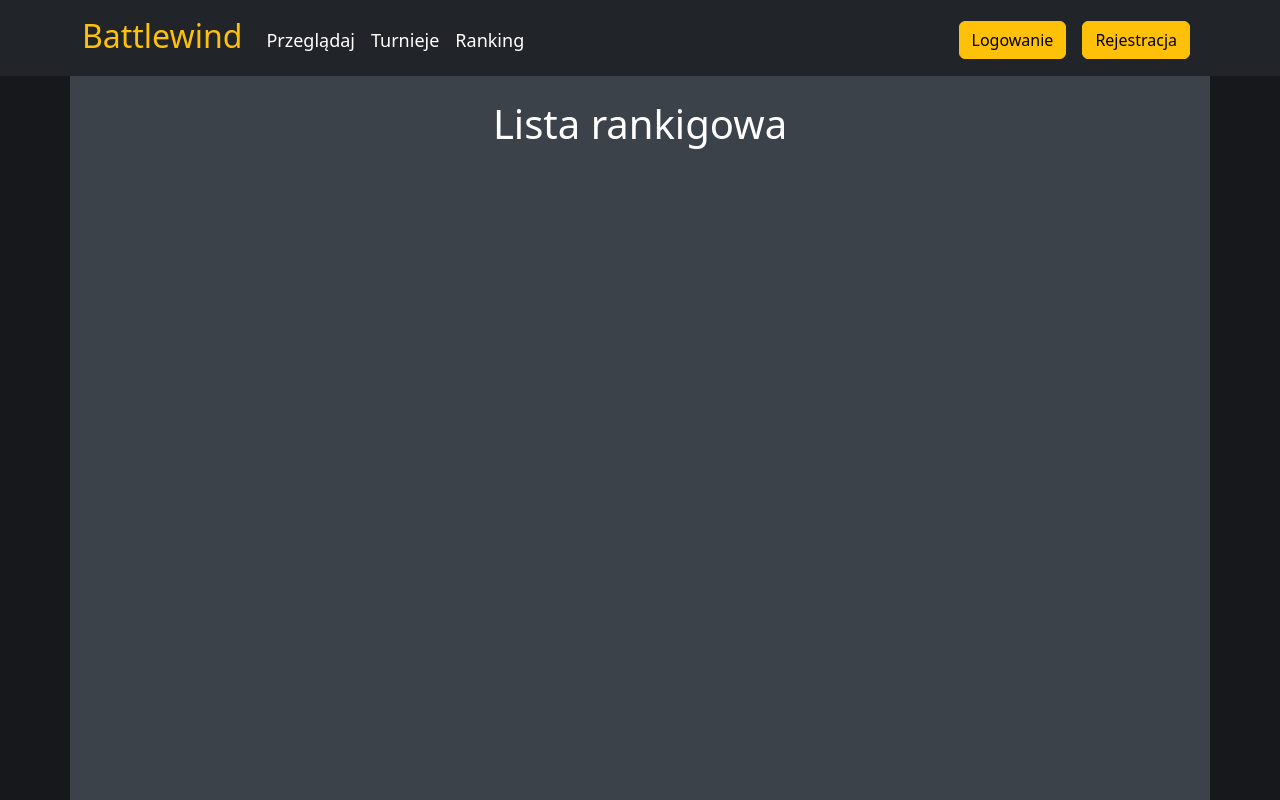
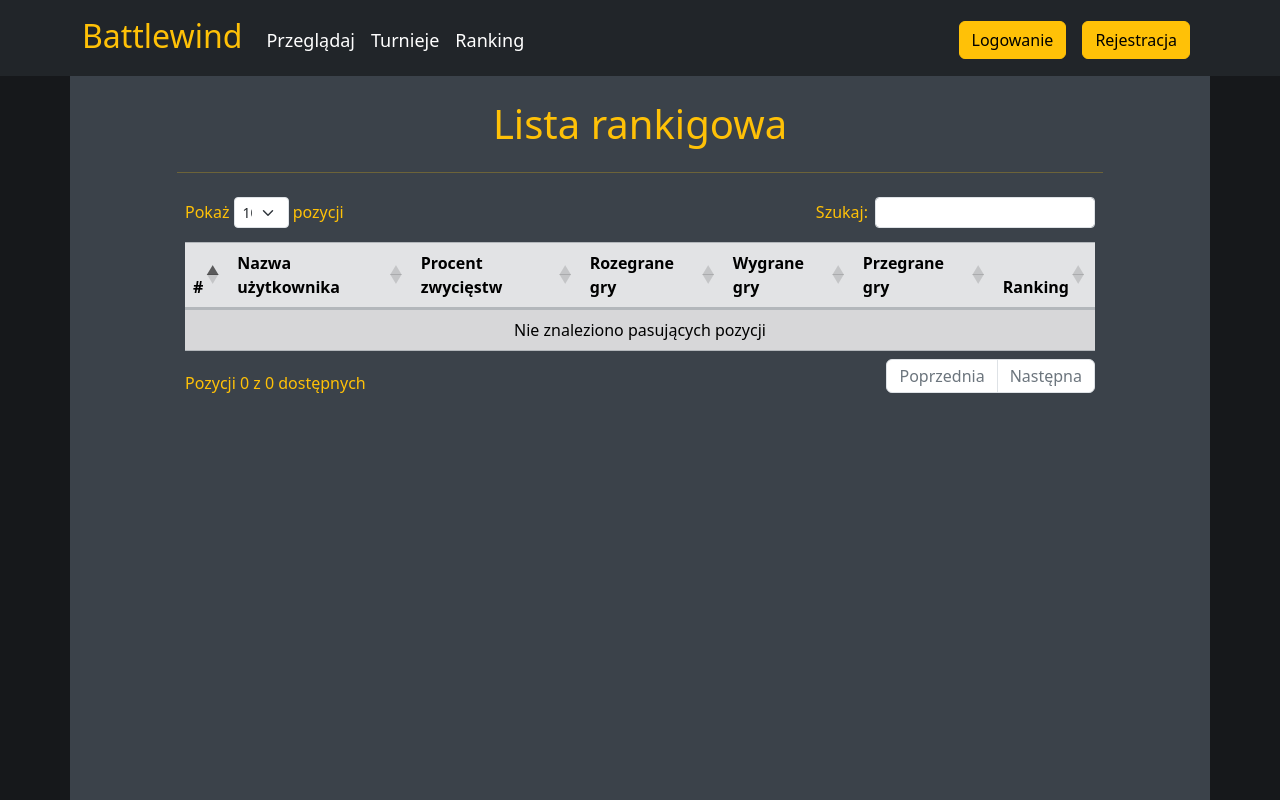
Before and after one commit to Szaneron/Battlewind, a Django app: page /ranking in a window 1280 px wide. Run offline with Django 4.2, Linux system fonts and the light colour scheme; some libraries are stand-ins or nearby versions.

Commit message:
ranking view set up

```diff
--- a/Website/forms.py
+++ b/Website/forms.py
@@ -21,7 +21,8 @@
         fields = ['summonerName', 'profilePic']
 
         widgets = {
-            'summonerName': forms.TextInput(attrs={'class': 'form-control'})
+            'summonerName': forms.TextInput(attrs={'class': 'form-control'}),
+            'profilePic': forms.FileInput(attrs={'class': 'form-control', 'label': ''})
         }
 
 
--- a/Website/models.py
+++ b/Website/models.py
@@ -11,6 +11,7 @@
     gamesPlayed = models.IntegerField(default=0, null=False)
     gamesWon = models.IntegerField(default=0, null=False)
     gamesLost = models.IntegerField(default=0, null=False)
+    rating = models.IntegerField(default=0, null=False)
 
     def __str__(self):
         return str(self.user)
--- a/Website/templates/ranking/ranking_view.html
+++ b/Website/templates/ranking/ranking_view.html
@@ -5,19 +5,84 @@
     <link href="https://cdn.jsdelivr.net/npm/bootstrap@5.3.0-alpha1/dist/css/bootstrap.min.css" rel="stylesheet"
           integrity="sha384-GLhlTQ8iRABdZLl6O3oVMWSktQOp6b7In1Zl3/Jr59b6EGGoI1aFkw7cmDA6j6gD" crossorigin="anonymous">
     <link rel="stylesheet" href="https://cdn.jsdelivr.net/npm/bootstrap-icons@1.10.3/font/bootstrap-icons.css">
+    <link rel="stylesheet" href="https://maxcdn.bootstrapcdn.com/bootstrap/4.5.2/css/bootstrap.min.css">
+    <script src="https://ajax.googleapis.com/ajax/libs/jquery/3.5.1/jquery.min.js"></script>
+    <script src="https://cdnjs.cloudflare.com/ajax/libs/popper.js/1.16.0/umd/popper.min.js"></script>
+    <script src="https://maxcdn.bootstrapcdn.com/bootstrap/4.5.2/js/bootstrap.min.js"></script>
+    <link rel="stylesheet" href="https://cdn.datatables.net/1.10.22/css/dataTables.bootstrap4.min.css">
+    <script src="https://cdn.datatables.net/1.10.22/js/jquery.dataTables.min.js"></script>
+    <script src="https://cdn.datatables.net/1.10.22/js/dataTables.bootstrap4.min.js"></script>
+
     <title>Title</title>
+    <style>
+        .horizontal-scrollable > .row {
+            overflow-x: auto;
+        }
+
+        div.dataTables_wrapper div.dataTables_length select {
+            width: 55px;
+        }
+
+    </style>
 </head>
 <body style="background-color: #16181b">
 {% include 'navbar.html' %}
-<div class="container text-white min-vh-100" style="padding-top: 100px; background-color: #3b424a">
+<div class="container text-warning min-vh-100" style="padding-top: 100px; background-color: #3b424a">
     <div class="row">
+
         <div class="col-md-1"></div>
-        <div class="col-md-10 ">
+        <div class="col-md-10">
             <h1 class="text-center mb-4">Lista rankigowa</h1>
-
+            <hr>
+            <div class="p-2 horizontal-scrollable w-auto">
+                <div class="row">
+                    <table id="sortTable" class="table table-secondary table-striped text-center">
+                        <thead>
+                        <th scope="col">#</th>
+                        <th scope="col">Nazwa użytkownika</th>
+                        <th scope="col">Procent zwycięstw</th>
+                        <th scope="col">Rozegrane gry</th>
+                        <th scope="col">Wygrane gry</th>
+                        <th scope="col">Przegrane gry</th>
+                        <th scope="col">Ranking</th>
+                        </thead>
+                        <tbody>
+                        {% for list in rankingTable %}
+                            <tr>
+                                {% for element in list %}
+                                    <td>{{ element }}</td>
+                                {% endfor %}
+                            </tr>
+                        {% endfor %}
+                        </tbody>
+                    </table>
+                </div>
+            </div>
         </div>
         <div class="col-md-1"></div>
     </div>
 </div>
+<script>
+    $('#sortTable').DataTable({
+        "language": {
+            "sProcessing": "Przetwarzanie...",
+            "sLengthMenu": "Pokaż _MENU_ pozycji",
+            "sZeroRecords": "Nie znaleziono pasujących pozycji",
+            "sInfoThousands": " ",
+            "sInfo": "Pozycje od _START_ do _END_ z _TOTAL_ łącznie",
+            "sInfoEmpty": "Pozycji 0 z 0 dostępnych",
+            "sInfoFiltered": "(filtrowanie spośród _MAX_ dostępnych pozycji)",
+            "sInfoPostFix": "",
+            "sSearch": "Szukaj:",
+            "sUrl": "",
+            "oPaginate": {
+                "sFirst": "Pierwsza",
+                "sPrevious": "Poprzednia",
+                "sNext": "Następna",
+                "sLast": "Ostatnia"
+            }
+        }
+    });
+</script>
 </body>
 </html>
--- a/Website/views.py
+++ b/Website/views.py
@@ -770,12 +770,14 @@
         for member in team.members.all():
             member.profile.gamesPlayed += 1
             member.profile.gamesWon += 1
+            member.profile.rating += 10
             member.profile.save()
 
     def player_stats_loss(team):
         for member in team.members.all():
             member.profile.gamesPlayed += 1
             member.profile.gamesLost += 1
+            member.profile.rating += 5
             member.profile.save()
 
     def bracket_move(nextMatch, team):
@@ -966,6 +968,39 @@
 
 
 def show_ranking_view(request):
-    context = {}
+    allProfiles = Profile.objects.all().order_by('-rating', '-gamesPlayed')
+    rankingTable = []
+
+    def get_number_of_users_list():
+        list = []
+        for element in range(1, len(allProfiles) + 1):
+            list.append(element)
+        return list
+
+    numbersList = get_number_of_users_list()
+
+    def check_winrate():
+        list = []
+        for profile in allProfiles:
+            if profile.gamesPlayed != 0:
+                list.append(str("%.0f" % ((profile.gamesWon / profile.gamesPlayed) * 100) + '%'))
+            else:
+                list.append(0)
+        return list
+
+    winratePercentageList = check_winrate()
+
+    for iterator, profile, winrate in zip(numbersList, allProfiles, winratePercentageList):
+        innerList = []
+        innerList.append(iterator)
+        innerList.append(profile.user.username)
+        innerList.append(winrate)
+        innerList.append(profile.gamesPlayed)
+        innerList.append(profile.gamesWon)
+        innerList.append(profile.gamesLost)
+        innerList.append(profile.rating)
+        rankingTable.append(innerList)
+
+    context = {'rankingTable': rankingTable}
 
     return render(request, 'ranking/ranking_view.html', context)
```
Also changed, not shown: Website/migrations/0048_profile_rating_profile_winrate.py (added), Website/migrations/0049_alter_profile_winrate.py (added), Website/migrations/0050_remove_profile_winrate.py (added), Website/migrations/0051_alter_profile_options.py (added), Website/migrations/0052_alter_profile_options.py (added), Website/static/images/profiles_images/profile2.png (added).
